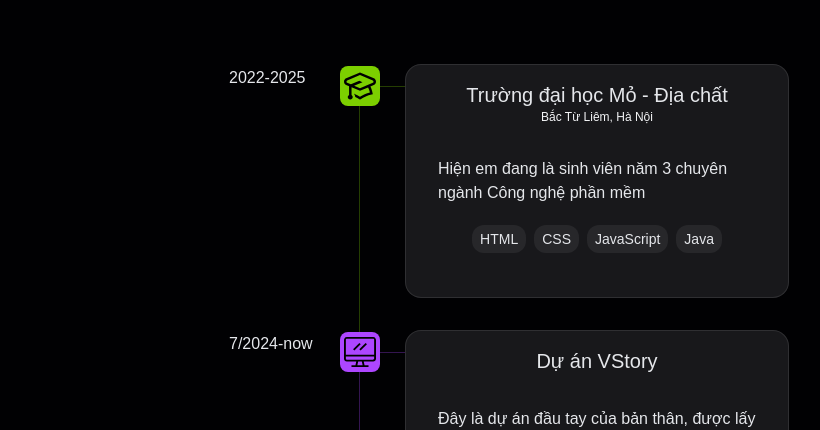
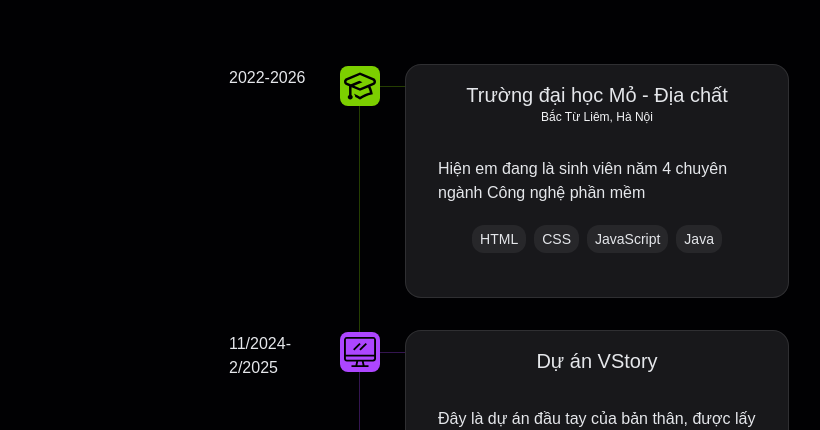
Before and after one commit to helloVietTran/portfolio, a React (Vite) app: page / in a window 1280 px wide. Shown: the part 812-1242 px from the top of the page, without its empty margins (131-951 px from the left). Built offline with nearby package versions, Linux system fonts and the light colour scheme.

Commit message:
update: CV and student info

```diff
--- a/src/constants/index.js
+++ b/src/constants/index.js
@@ -22,8 +22,8 @@ export const timeline_elements = [
         id: 1,
         title: "Trường đại học Mỏ - Địa chất",
         location: "Bắc Từ Liêm, Hà Nội",
-        description: "Hiện em đang là sinh viên năm 3 chuyên ngành Công nghệ phần mềm",
-        date: "2022-2025",
+        description: "Hiện em đang là sinh viên năm 4 chuyên ngành Công nghệ phần mềm",
+        date: "2022-2026",
         icon: "school",
         color: "lime",
         tech: ["HTML", "CSS", "JavaScript", "Java"],
@@ -32,7 +32,7 @@ export const timeline_elements = [
         id: 2,
         title: "Dự án VStory",
         description: "Đây là dự án đầu tay của bản thân, được lấy cảm hứng từ Nettruyen. Dự án khởi đầu với những công nghệ khá cũ, em đã refactor lại bằng các công nghệ bản thân vừa học được",
-        date: "7/2024-now",
+        date: "11/2024-2/2025",
         icon: "work",
         color: "purple",
         tech: ["React", "Tailwind", "Spring Boot", "MySQL"],
```
Also changed, not shown: 2 other files (tests, documents, lock files or other folders).
